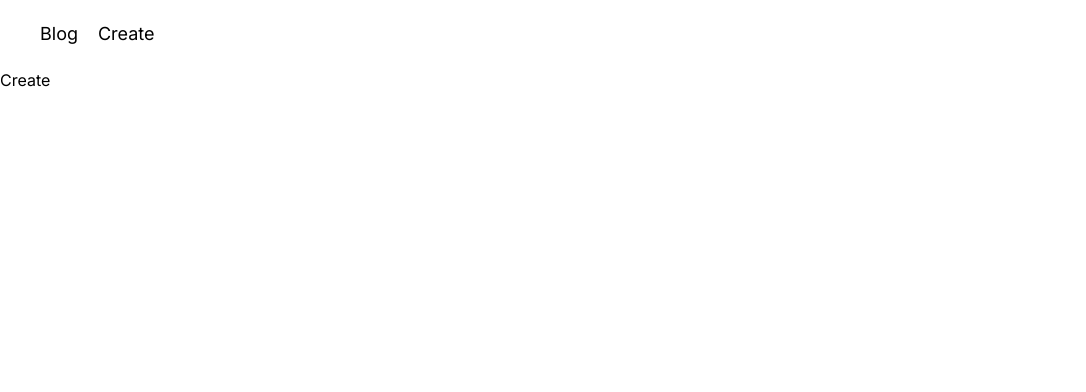
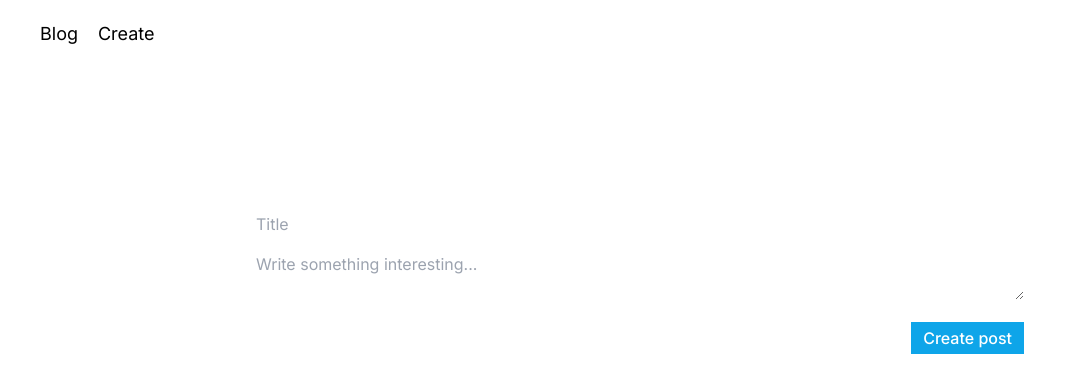
Before and after one commit to JayCodeGitHub/blog-fullstack, a Next.js app: page /create in a window 1280 px wide. Shown: the top 392 px of the page, without its empty margins (0-1086 px from the left). Built offline with nearby package versions, Linux system fonts and the light colour scheme.

Commit message:
Add form to create page

```diff
--- a/src/app/create/page.tsx
+++ b/src/app/create/page.tsx
@@ -2,9 +2,37 @@ import Navbar from "@/components/navbar";
 
 export default function Create() {
   return (
-    <main>
+    <>
       <Navbar />
-      <h1>Create</h1>
-    </main>
+      <main className="flex items-center justify-center pt-32">
+        <form className="w-full max-w-3xl mt-4 space-y-4">
+          <div>
+            <input
+              className="w-full"
+              placeholder="Title"
+              type="text"
+              name="title"
+              required
+            />
+          </div>
+          <div>
+            <textarea
+              className="w-full"
+              placeholder="Write something interesting..."
+              name="content"
+              required
+            />
+          </div>
+          <div className="text-right">
+            <button
+              type="submit"
+              className="px-3 py-1 font-medium text-white bg-sky-500"
+            >
+              Create post
+            </button>
+          </div>
+        </form>
+      </main>
+    </>
   );
 }
```
